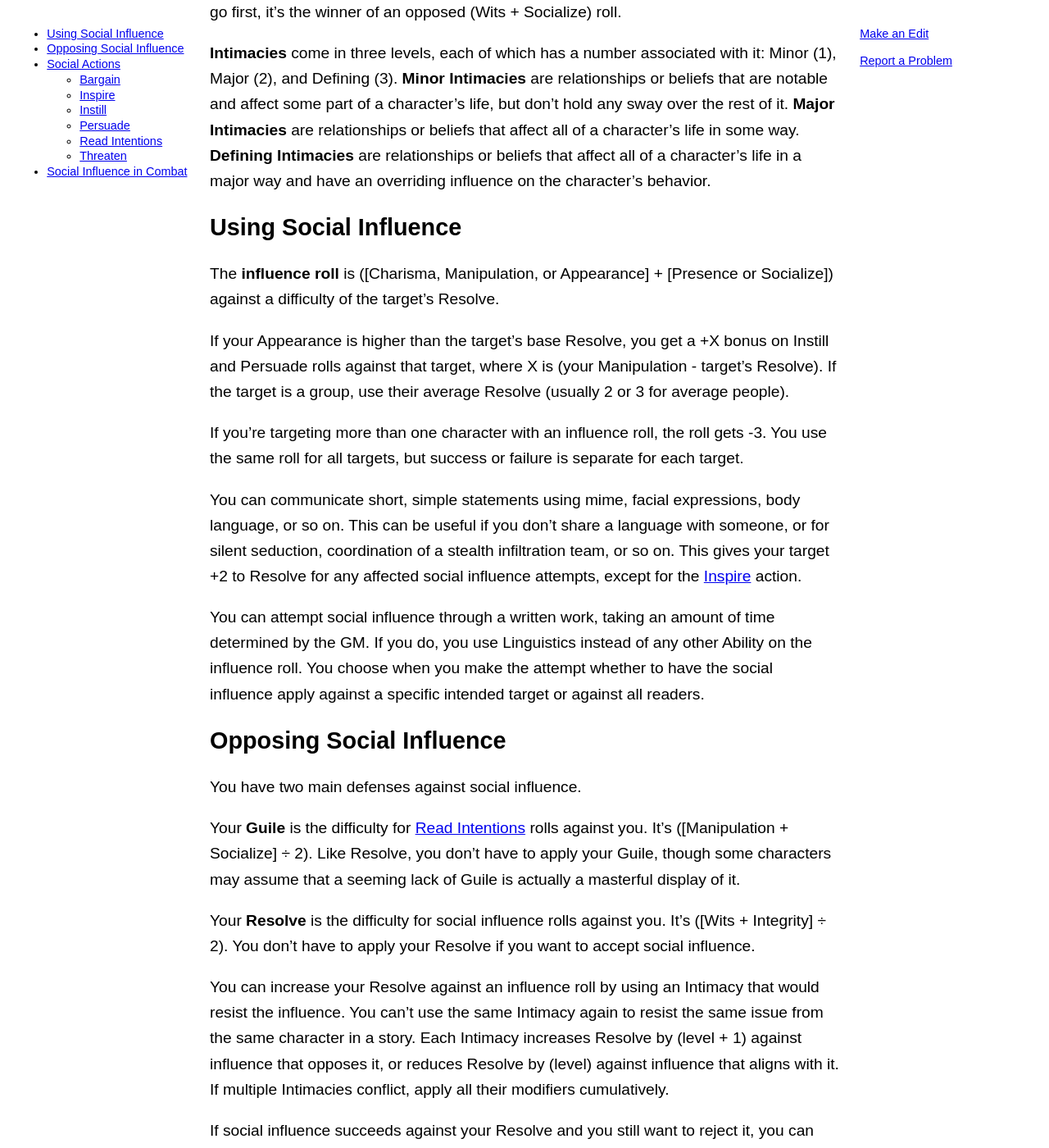
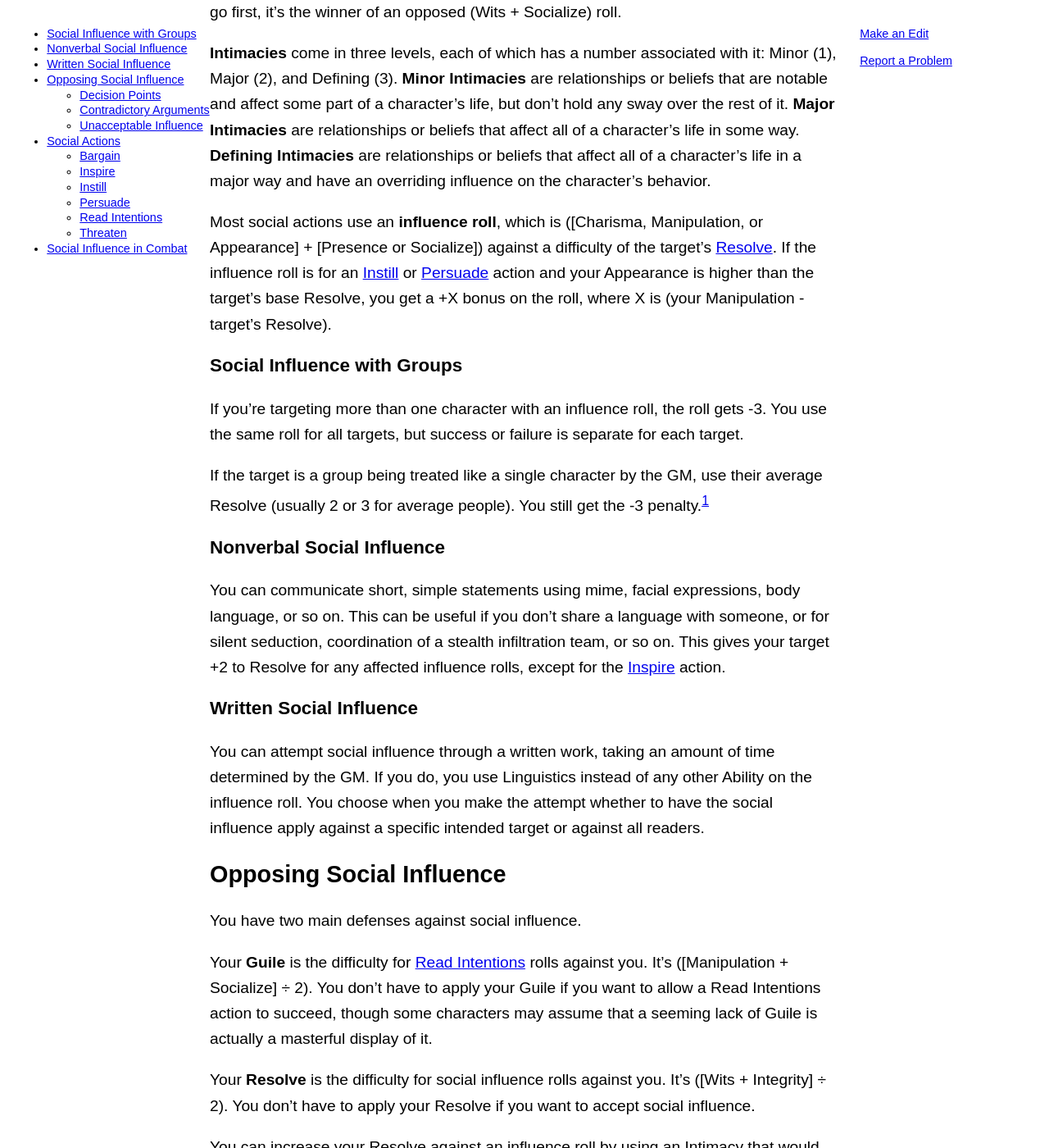
Before and after one commit to lost-egg/lost-egg.github.io, a Jekyll site: the page built from social-influence.md, in a window 1280 px wide and 1400 px high, scrolled down 228 px. Shown: the whole window at 82% size. Built offline with Jekyll 4.4.1, drawn with Linux system fonts in a browser that asks for light colours; some of the changed text lies outside the part shown.

Commit message:
Adjust social influence text

```diff
--- a/social-influence.md
+++ b/social-influence.md
@@ -9,15 +9,21 @@ Social influence revolves around discovering, building, or weakening Intimacies
 
 **Intimacies** come in three levels, each of which has a number associated with it: Minor (1), Major (2), and Defining (3). **Minor Intimacies** are relationships or beliefs that are notable and affect some part of a character's life, but don't hold any sway over the rest of it. **Major Intimacies** are relationships or beliefs that affect all of a character's life in some way. **Defining Intimacies** are relationships or beliefs that affect all of a character's life in a major way and have an overriding influence on the character's behavior.
 
-## Using Social Influence
+Most social actions use an **influence roll**, which is ([Charisma, Manipulation, or Appearance] + [Presence or Socialize]) against a difficulty of the target's [Resolve](#resolve). If the influence roll is for an [Instill](#install) or [Persuade](#persuade) action and your Appearance is higher than the target's base Resolve, you get a +X bonus on the roll, where X is (your Manipulation - target's Resolve).
 
-The **influence roll** is ([Charisma, Manipulation, or Appearance] + [Presence or Socialize]) against a difficulty of the target's Resolve.
-
-If your Appearance is higher than the target's base Resolve, you get a +X bonus on Instill and Persuade rolls against that target, where X is (your Manipulation - target's Resolve). If the target is a group, use their average Resolve (usually 2 or 3 for average people).
+### Social Influence with Groups
 
 If you're targeting more than one character with an influence roll, the roll gets -3. You use the same roll for all targets, but success or failure is separate for each target.
 
-You can communicate short, simple statements using mime, facial expressions, body language, or so on. This can be useful if you don't share a language with someone, or for silent seduction, coordination of a stealth infiltration team, or so on. This gives your target +2 to Resolve for any affected social influence attempts, except for the [Inspire](#inspire) action.
+If the target is a group being treated like a single character by the GM, use their average Resolve (usually 2 or 3 for average people). You still get the -3 penalty.[^group-single-penalty]
+
+[^group-single-penalty]: This is unclear in the original source, but is included here as a best-guess interpretation.
+
+### Nonverbal Social Influence
+
+You can communicate short, simple statements using mime, facial expressions, body language, or so on. This can be useful if you don't share a language with someone, or for silent seduction, coordination of a stealth infiltration team, or so on. This gives your target +2 to Resolve for any affected influence rolls, except for the [Inspire](#inspire) action.
+
+### Written Social Influence
 
 You can attempt social influence through a written work, taking an amount of time determined by the GM. If you do, you use Linguistics instead of any other Ability on the influence roll. You choose when you make the attempt whether to have the social influence apply against a specific intended target or against all readers.
 
@@ -26,7 +32,7 @@ You can attempt social influence through a written work, taking an amount of tim
 You have two main defenses against social influence.
 
 {:#guile}
-Your **Guile** is the difficulty for [Read Intentions](#read-intentions) rolls against you. It's ([Manipulation + Socialize] ÷ 2). Like Resolve, you don't have to apply your Guile, though some characters may assume that a seeming lack of Guile is actually a masterful display of it.
+Your **Guile** is the difficulty for [Read Intentions](#read-intentions) rolls against you. It's ([Manipulation + Socialize] ÷ 2). You don't have to apply your Guile if you want to allow a Read Intentions action to succeed, though some characters may assume that a seeming lack of Guile is actually a masterful display of it.
 
 {:#resolve}
 Your **Resolve** is the difficulty for social influence rolls against you. It's ([Wits + Integrity] ÷ 2). You don't have to apply your Resolve if you want to accept social influence.
@@ -39,9 +45,15 @@ If social influence succeeds against your Resolve and you still want to reject i
 * Stop a Major or Defining Intimacy from being weakened.
 * Reject a successful [Inspire](#inspire) action.
 
+### Decision Points
+
 To reject a successful [Bargain](#bargain), [Persuade](#persuade), or [Threaten](#threaten) action, you can enter a **Decision Point**. You have to name an Intimacy that would reasonably resist the influence. It has to be of equal or greater level than that which supported the influence roll, and can't be the same one you used to increase your Resolve against the roll. If the GM accepts your choice, you can spend 1wp to reject the influence.
 
+### Contradictory Arguments
+
 If you've already been convinced during this story into a particular course of action by a Bargain, Persuade, or Threaten action, you can refuse Bargain, Persuade, or Threaten actions to the contrary unless the character attempting to convince you pays 1wp. Even if they do, your Resolve gets +3 against their roll. If they still convince you, you can resist it with a Decision Point without paying 1wp, but if you want to accept it you have to pay 1wp and cite an appropriate Intimacy.
+
+### Unacceptable Influence
 
 Social influence attempts that would cause what a character knows to be his certain death, that would cause a character to abandon a Defining Intimacy outright, or that would attempt to seduce a character contrary to his sexual orientation (as defined by his player), are **unacceptable influence** and fail automatically. A character can still go along with unacceptable influence, but only of his own choice.
 
```
